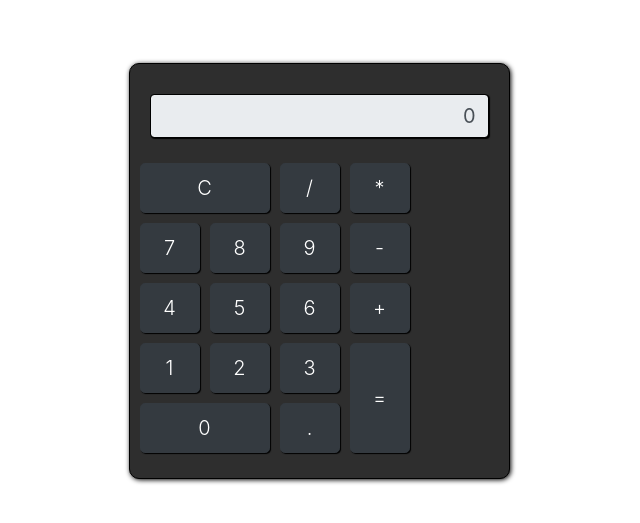
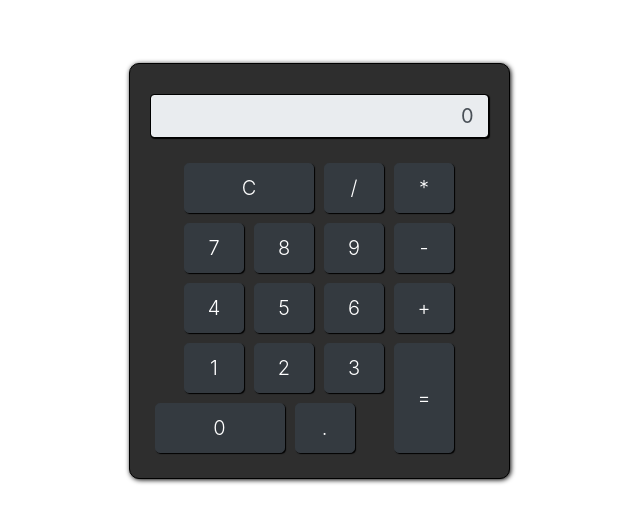
Before and after one commit to risaddex/javascript-calculator, a React (Create React App) app: page / in a window 1280 px wide. Shown: the part 149-672 px from the top of the page, without its empty margins (321-961 px from the left). Built offline with nearby package versions, Linux system fonts and the light colour scheme.

Commit message:
Fixed Calc logic and some UX bugs

```diff
--- a/src/App.scss
+++ b/src/App.scss
@@ -40,10 +40,20 @@
 }
 
 #display {
+  max-width:max-content;
   text-align: right;
   font-size: 20px;
   margin-top: 10px;
   margin-bottom: 20px;
   border: solid 1px #000;
   box-shadow: 1px 1px 1px #000;
+  letter-spacing: normal;
+  letter-spacing: 2px;
 }
+
+.bottom-row {
+  // display: block;
+  margin-top: -60px;
+  margin-left: auto;
+
+}
--- a/src/Calculator/Keyboard.jsx
+++ b/src/Calculator/Keyboard.jsx
@@ -21,34 +21,34 @@ class Keyboard extends React.Component {
           <div className="col d-flex justify-content-center">
           <div className="calculadora">
             <CalcDisplay display={this.props.display}/>
-            <div className="row">
+            <div className="row justify-content-center">
               <CustomBtn click={this.clearScreen} btnName={'C'} customClass={'largeBtn'} customId="clear" />
               <CustomBtn click={this.handleInput} btnName={'/'} customId="divide"/>
               <CustomBtn click={this.handleInput} btnName={'*'} customId="multiply"/>
             </div>
 
-            <div className="row">
+            <div className="row justify-content-center">
               <CustomBtn click={this.handleInput} btnName="7" customId="seven"/>
               <CustomBtn click={this.handleInput} btnName="8" customId="eight"/>
               <CustomBtn click={this.handleInput} btnName="9" customId="nine"/>
               <CustomBtn click={this.handleInput} btnName="-" customId="subtract"/>
             </div>
 
-            <div className="row">
+            <div className="row justify-content-center">
               <CustomBtn click={this.handleInput} btnName="4" customId="four"/>
               <CustomBtn click={this.handleInput} btnName="5" customId="five"/>
               <CustomBtn click={this.handleInput} btnName="6" customId="six"/>
               <CustomBtn click={this.handleInput} btnName="+" customId="add"/>
             </div>
 
-            <div className="row">
+            <div className="row justify-content-center">
               <CustomBtn click={this.handleInput} btnName="1" customId="one"/>
               <CustomBtn click={this.handleInput} btnName="2" customId="two"/>
               <CustomBtn click={this.handleInput} btnName="3" customId="three"/>
               <CustomBtn click={this.handleInput} btnName="=" customClass="enter" customId="equals"/>
             </div>
 
-            <div className="row" style={{marginTop: -60}}>
+            <div className="row bottom-row">
               <CustomBtn click={this.handleInput} btnName="0" customClass="zero" customId="zero"/>
               <CustomBtn click={this.handleInput} btnName="." customId="decimal"/>
             </div>
--- a/src/Calculator/index.jsx
+++ b/src/Calculator/index.jsx
@@ -1,6 +1,6 @@
 import React from 'react';
 import Keyboard from "./Keyboard";
-import { handleOperation, customSetter } from './utils';
+import { customSetter } from './utils';
 
 
 class Calculator extends React.Component {
@@ -16,9 +16,6 @@ class Calculator extends React.Component {
     this.clearDisplay = this.clearDisplay.bind(this);
     this.onInput = this.onInput.bind(this);
   }
-  componentDidMount() {
-    //soon tm
-  }
 
   clearDisplay() {
     this.setState({
@@ -26,21 +23,14 @@ class Calculator extends React.Component {
       operation: null,
       lastValue: "",
       expression: [],
-      result: 0,
+      result: null,
     })
   }
   // manipulate input values
   onInput(val) {
-    const s = this.state;
-    if(val === '=' && s.expression) { // tratamento de resultado
-      let result = handleOperation(s.expression);
-      this.setState({
-        display: result
-      })
-    } else {
       this.setState(customSetter(this.state, val))
     }
-  }
+
 
   render() {
     return(
--- a/src/Calculator/utils.js
+++ b/src/Calculator/utils.js
@@ -1,47 +1,53 @@
 const OPS = /\D(?=[+/*\-=.])/g; ///\D(?=\D)/g <- another handy regEx;
 // calcular resultado
-export function handleOperation(arr) {
-  let x = eval(arr
-    .join("")
-    .replace(OPS,""))
-  return x;
+function handleOperation(arr, op, res) {
+  debugger
+  let x = arr;
+  if(x[x.length -1] === op) {
+    return res;
+  }
+  return eval(x.join("").replace(OPS,"")) ;
 }
 // manipular entrada de dados
-// todo: permitir repetição de " -"
-function parseNumber(num, val = 0) {
-  if(Number.isNaN(Number(num))) {
-    if (num[num.length - 1].isNaN) {
-        return val;
-      }
+// to-do: permitir repetição de " -"
+function parseNumber(val, expr, res) {
+
+  if(res === null) {
+    return expr.concat(val).join("") // still needs to remove last value to screen
   }
-  return num + val;
+  return res + val;
+
 }
 
 export function customSetter (obj, val) {
+  let result = null;
   const operator = () => {
     switch(val) {
       case '*':
-        return 'mult';
+        return '*';
 
       case '-':
-        return 'mult';
+        return '-';
 
       case '/':
-          return 'mult';
+          return '/';
 
       case '+':
-        return 'add';
+        return '+';
 
       default:
-        return '';
+        return 'number';
     }
-  };
+  }
+  if(val === "="){ // tratamento de resultado
+    result = handleOperation(obj.expression, obj.operation, obj.result);
+  }
 
   return {
-    display: obj.display === 0  ?  val : parseNumber(obj.display, val),
-    operation: operator,
-    expression:  [...obj.expression, val],
-    result: null,
-    lastValue: val
+    display: val === "=" ? result : parseNumber(val, obj.expression, obj.result),
+    operation: operator(),
+    expression:  result ? [result] : [...obj.expression, val],
+    lastValue: val,
+    result: result
   }
 }
```
Also changed, not shown: src/Calculator/CalcDisplay.jsx (line endings or trailing spaces).
